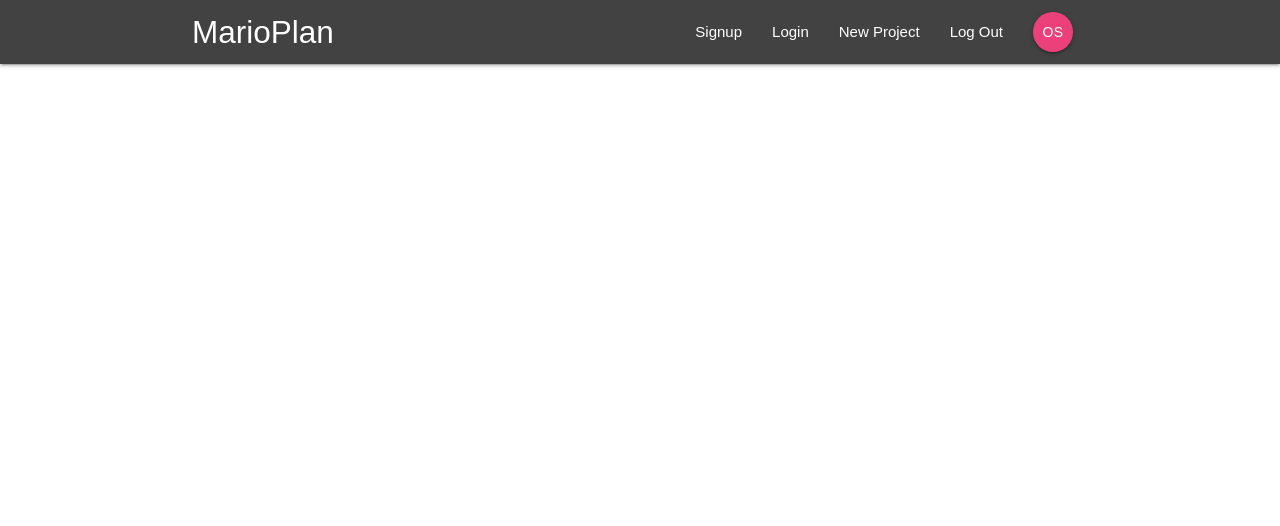
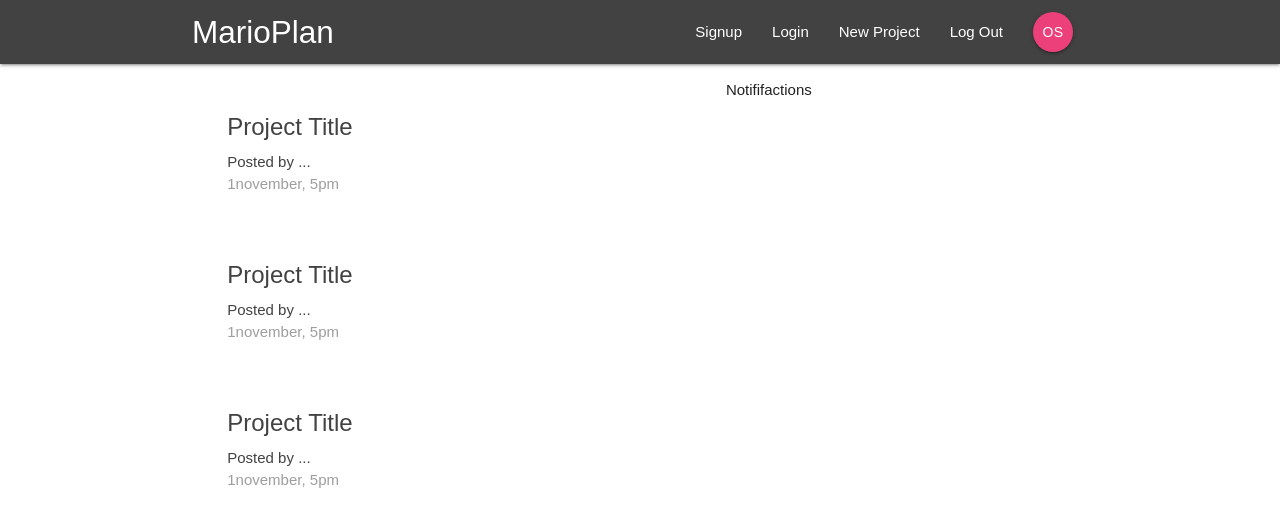
Before and after one commit to namidad/Todo-with-Redux-Firebase, a React (Create React App) app: page / in a window 1280 px wide. Shown: the top 526 px of the page. Built offline with nearby package versions, Linux system fonts and the light colour scheme.

Commit message:
dashboard

```diff
--- a/src/App.js
+++ b/src/App.js
@@ -1,7 +1,7 @@
 import React, { Component } from 'react';
-import { BrowserRouter } from 'react-router-dom';
+import { BrowserRouter, Switch, Route } from 'react-router-dom';
 import Navbar from './components/layout/Navbar';
-
+import Dashboard from './components/dashboard/Dashboard'
 
 class App extends Component {
   render() {
@@ -9,6 +9,9 @@
         <BrowserRouter>
           <div className="App">
             <Navbar/>
+              <Switch>
+                  <Route path={"/"} component={Dashboard}/>
+              </Switch>
           </div>
         </BrowserRouter>
     );
--- a/src/components/dashboard/Dashboard.js
+++ b/src/components/dashboard/Dashboard.js
@@ -0,0 +1,23 @@
+import React, { Component } from 'react'
+import Notifications from './Notifications'
+import ProjectList from '../projects/ProjectList'
+
+class Dashboard extends Component{
+    render(){
+        return(
+            <div className="dashboard container">
+                <div className="row">
+                    <div className="col s12 m6">
+                        <ProjectList/>
+                    </div>
+                    <div className="col s12 m5 offset-m1">
+                        <Notifications/>
+                    </div>
+                </div>
+            </div>
+        );
+    }
+}
+
+
+export default Dashboard
--- /dev/null
+++ b/src/components/dashboard/Notifications.js
@@ -0,0 +1,11 @@
+import React from 'react'
+
+const Notifications = () => {
+    return(
+        <div>
+            <p>Notififactions</p>
+        </div>
+    );
+};
+
+export default Notifications;
--- a/src/components/projects/ProjectList.js
+++ b/src/components/projects/ProjectList.js
@@ -0,0 +1,33 @@
+import React from 'react'
+
+const ProjectList = () => {
+    return(
+        <div className="project-list section">
+            <div className="card z-depth-0 project-summary">
+                <div className="card-content grey-text text-darken-3">
+                    <span className="card-title">Project Title</span>
+                    <p>Posted by ...</p>
+                    <p className={"grey-text"}>1november, 5pm</p>
+                </div>
+            </div>
+
+            <div className="card z-depth-0 project-summary">
+                <div className="card-content grey-text text-darken-3">
+                    <span className="card-title">Project Title</span>
+                    <p>Posted by ...</p>
+                    <p className={"grey-text"}>1november, 5pm</p>
+                </div>
+            </div>
+
+            <div className="card z-depth-0 project-summary">
+                <div className="card-content grey-text text-darken-3">
+                    <span className="card-title">Project Title</span>
+                    <p>Posted by ...</p>
+                    <p className={"grey-text"}>1november, 5pm</p>
+                </div>
+            </div>
+        </div>
+    );
+}
+
+export default ProjectList
```
Also changed, not shown: src/components/dashboard/Notofications.js (deleted).
